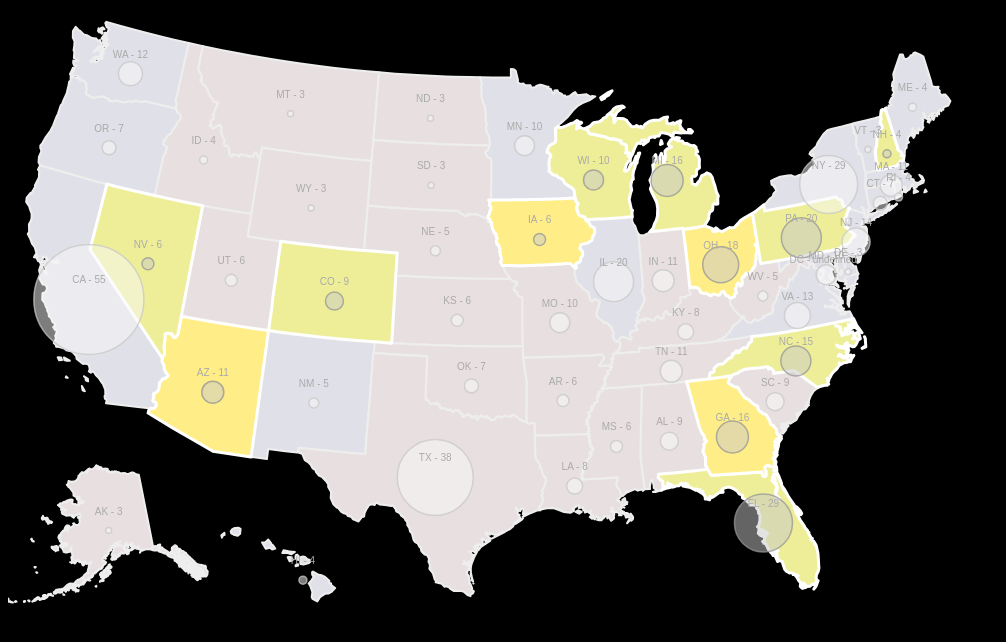
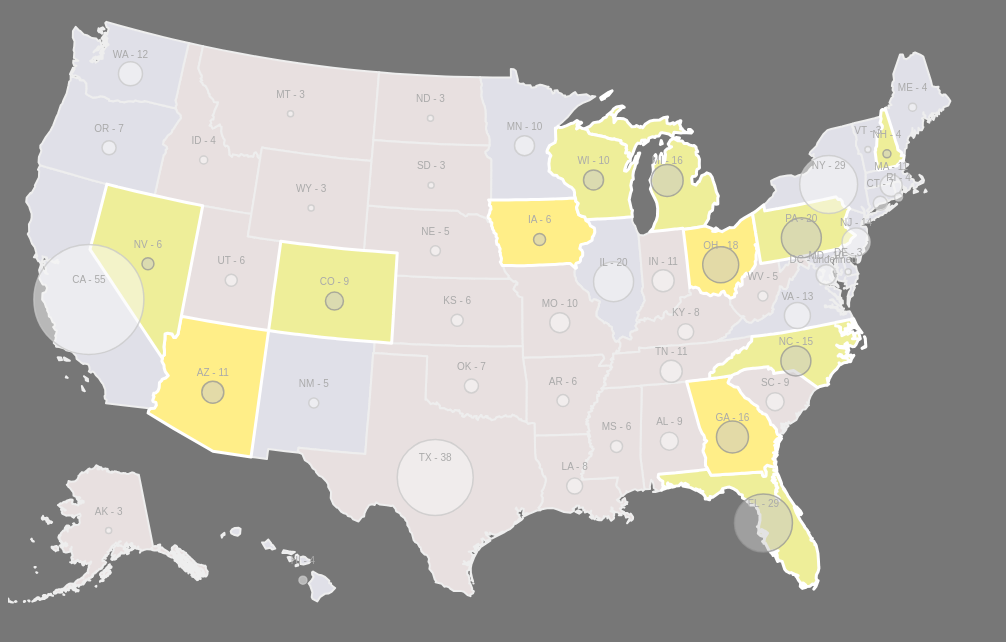
Before and after one commit to jhnklly/election-map, a plain HTML site: page index.html in a window 1280 px wide. Shown: the whole page, without its empty margins (0-1006 px from the left). Drawn offline with Linux system fonts and the light colour scheme.

Commit message:
bg from 000 to 777

```diff
--- a/index.html
+++ b/index.html
@@ -3,7 +3,7 @@
 <meta charset="utf-8">
 <style>
 body {
-  background: #000;
+  background: #777;
 }
 
 path {
```
